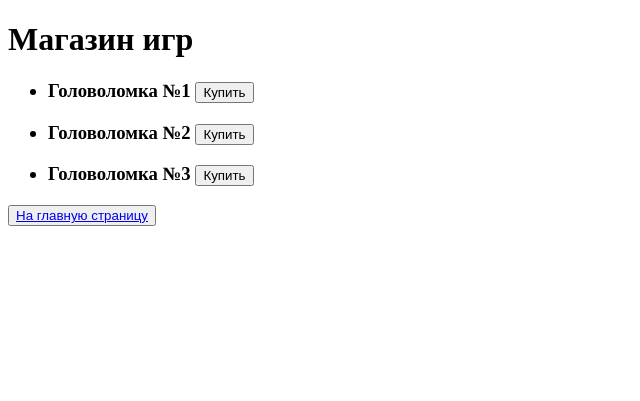
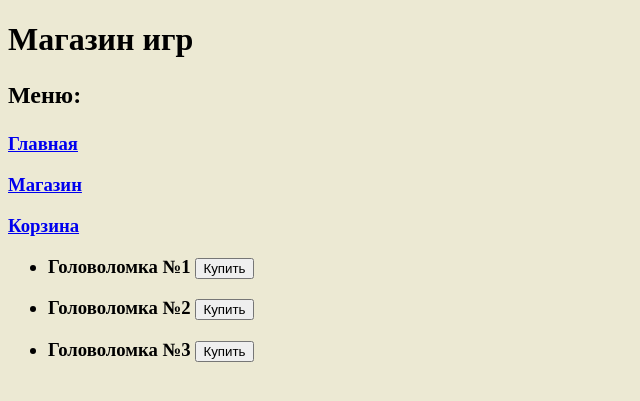
Before and after one commit to KonstantinKok/HomeDjango, a Django app: page /shop/ in a window 1280 px wide. Shown: the top 401 px of the page, without its empty margins (0-640 px from the left). Run offline with Django 4.2, Linux system fonts and the light colour scheme.

Commit message:
18.11
ДЗ

```diff
--- a/UrbanDjango/UrbanDjango/settings.py
+++ b/UrbanDjango/UrbanDjango/settings.py
@@ -122,8 +122,8 @@ USE_TZ = True
 STATIC_URL = 'static/'
 
 STATICFILES_DIRS = [
-    os.path.join(BASE_DIR, 'static'),
-]
+     os.path.join(BASE_DIR, 'static'),
+    ]
 
 # Default primary key field type
 # https://docs.djangoproject.com/en/4.2/ref/settings/#default-auto-field
--- a/UrbanDjango/static/style.css
+++ b/UrbanDjango/static/style.css
@@ -2,5 +2,5 @@ body {
     background: #ece9d3;
 }
 h1 {
-    text-align: center;
+    text-align: left;
 }
--- a/UrbanDjango/task4/views.py
+++ b/UrbanDjango/task4/views.py
@@ -15,7 +15,7 @@ def home(request):
 
 
 def shop(request):
-    title = 'Магазин'
+    title = 'Cайт Django'
     text = 'Магазин игр'
     context = {
         'title': title,
@@ -25,16 +25,14 @@ def shop(request):
 
 
 def cart(request):
-    title = 'Корзина'
-    text = 'Извините корзина пуста'
+    title = 'Cайт Django'
+    text_h1 = 'Корзина'
+    text = 'Извините ваша корзина пуста'
     context = {
         'title': title,
+        'text_h1': text_h1,
         'text': text,
     }
     return render(request, 'fourth_task/cart.html', context)
 
-
 # Create your views here.
-from django.shortcuts import render
-
-# Create your views here.
--- a/UrbanDjango/templates/fourth_task/menu.html
+++ b/UrbanDjango/templates/fourth_task/menu.html
@@ -1,12 +1,4 @@
-<!DOCTYPE html>
-<html lang="en">
-<head>
-    {% load static %}
-    <meta charset="UTF-8">
-    <title>Title</title>
-    <link rel="stylesheet" type="text/css" href= '{% static "style.css" %}'>
-</head>
-<body>
-    МЕНЮ
-</body>
-</html>
+<h2><p>Меню:</p></h2>
+<h3><a href="http://127.0.0.1:8000/">Главная</a></h3>
+<h3><a href="/shop">Магазин</a></h3>
+<h3><a href="/cart">Корзина</a></h3>
--- a/UrbanDjango/templates/fourth_task/shop.html
+++ b/UrbanDjango/templates/fourth_task/shop.html
@@ -1,16 +1,18 @@
 <!DOCTYPE html>
 <html lang="en">
 <head>
+    {% load static %}
     <meta charset="UTF-8">
     <title>{{ title }}</title>
+    <link rel= "stylesheet" type="text/css" href= "{% static 'style.css' %}">
 </head>
 <body>
     <h1>{{ text }}</h1>
+    {% include 'fourth_task/menu.html' %}
     <ul>
         <h3><li>Головоломка №1      <button>Купить</button></li></h3>
         <h3><li>Головоломка №2      <button>Купить</button></li></h3>
         <h3><li>Головоломка №3      <button>Купить</button></li></h3>
     </ul>
-    <button><a href="http://127.0.0.1:8000/">На главную страницу</a></button>
 </body>
 </html>
```
Also changed, not shown: UrbanDjango/templates/fourth_task/cart.html (+5 -6 lines), UrbanDjango/templates/fourth_task/home.html (+3 -5 lines).
